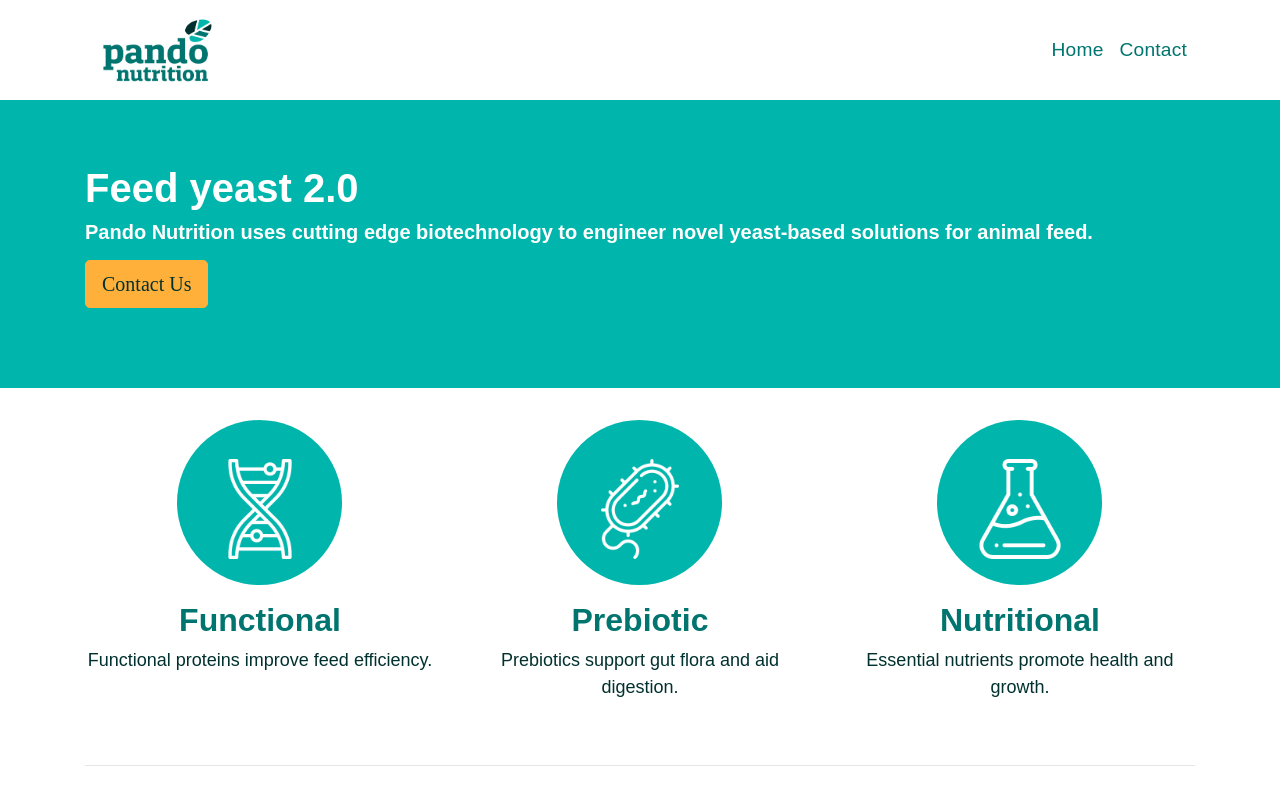
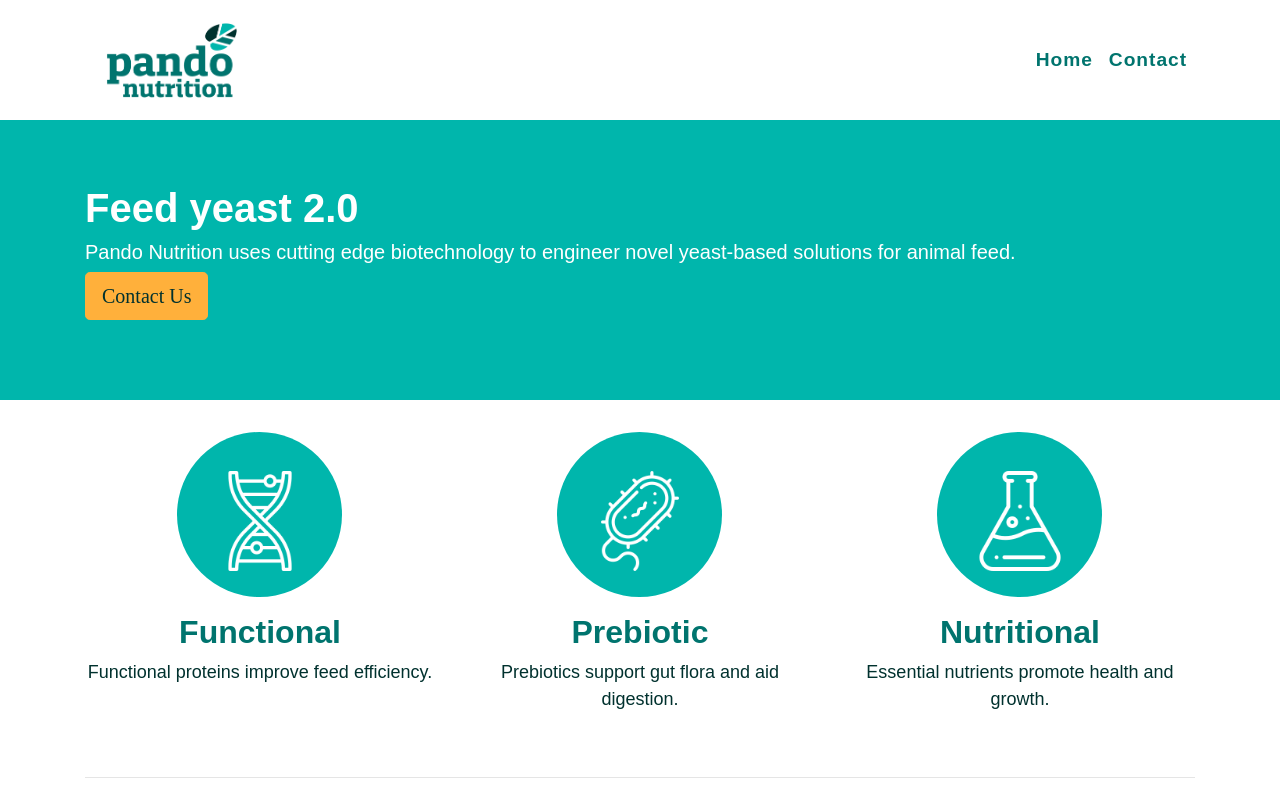
Before and after one commit to dmanofsky/pandositev04, a website: page src/index.html in a window 1280 px wide. Shown: the top 800 px of the page. Drawn offline with Linux system fonts and the light colour scheme; a web font is replaced by a local one.

Commit message:
most of Jareds stuff comitted

```diff
--- a/src/index.html
+++ b/src/index.html
@@ -20,14 +20,14 @@
         <!-- navigation bar-->
         <nav class="navbar navbar-expand-lg navbar-light sticky-top bg-white py-0 px-5">
             <div class="container">
-                <a class="navbar-brand p-0 m-0" href="https://www.pandonutrition.com"><img src="assets/logos/color@0.5x.png" alt="Generic placeholder image" height="100"></a>
+                <a class="navbar-brand p-0 m-0" href="https://www.pandonutrition.com"><img src="assets/logos/color@0.5x.png" alt="Generic placeholder image" height="120"></a>
                 <button class="navbar-toggler" type="button" data-toggle="collapse" data-target="#navbarSupportedContent">
                     <span class="navbar-toggler-icon"></span>
                 </button>
                 <div class="collapse navbar-collapse" id="navbarSupportedContent">
-                    <ul class="navbar-nav ml-auto"  style="letter-spacing: .01em;">
+                    <ul class="navbar-nav ml-auto">
                         <li class="nav-item">
-                            <a class="nav-link text-primary" href="https://www.pandonutrition.com">Home</a>
+                            <a class="nav-link float-right text-primary" href="https://www.pandonutrition.com">Home</a>
                         </li>
                         <!--<li class="nav-item">
                             <a class="nav-link text-primary" href="mailto:info@pandonutrition.com">About</a>
@@ -44,7 +44,7 @@
                             </div>
                         </li>-->
                         <li class="nav-item">
-                            <a class="nav-link text-primary" href="mailto:info@pandonutrition.com">Contact</a>
+                            <a class="nav-link float-right text-primary" href="mailto:info@pandonutrition.com">Contact</a>
                         </li>
                     </ul>
                 </div>
@@ -56,7 +56,7 @@
             <div class="jumbotron bg-secondary jumbotron-fluid">
                 <div class="container">
                     <h1 class="text-white">Feed yeast 2.0</h1>
-                    <h2 class="lead text-white">Pando Nutrition uses cutting edge biotechnology to engineer novel yeast-based solutions for animal feed.</p>
+                    <h5 class="text-white">Pando Nutrition uses cutting edge biotechnology to engineer novel yeast-based solutions for animal feed.</h5>
                     <p class="lead">
                         <a class="btn btn-warning btn-lg text-tertiary" href="mailto:info@pandonutrition.com" role="button">Contact Us</a>
                     </p>
@@ -137,8 +137,8 @@
         <!-- footer -->
         <footer>
             <div class="container py-2">
-                <p class="float-right m-2"><a class="text-tertiary" href="mailto:info@pandonutrition.com">info@pandonutrition.com</a></p>
-                <p class="text-tertiary m-2">© 2018 Pando Nutrition, Inc. · <a class="text-tertiary" href="https://twitter.com/pandonutrition">Twitter</a> · <a class="text-tertiary" href="https://www.linkedin.com/company/pando-nutrition/">LinkedIn</a></p>
+                <p class="float-right m-2"><a class="text-tertiary" href="https://twitter.com/pandonutrition">Twitter</a> · <a class="text-tertiary" href="https://www.linkedin.com/company/pando-nutrition/">LinkedIn</a> · <a class="text-tertiary" href="mailto:info@pandonutrition.com">info@pandonutrition.com</a></p>
+                <p class="text-tertiary m-2">© 2018 Pando Nutrition, Inc.</p>
             </div>
         </footer>
 
--- a/src/scss/styles.scss
+++ b/src/scss/styles.scss
@@ -17,7 +17,8 @@ $body-bg: #ffffff;
 
 body {
   font-family: 'museo-sans', sans-serif !important;
-  font-size: 1.2rem !important; }
+  font-size: 1.2rem !important;
+  font-weight: 500 !important; }
 
 h1 {
   font-weight: 900 !important; }
@@ -58,14 +59,15 @@ p {
   width: auto;
   height: auto; }
 
-  .navbar-lights {
-
-}
-
 .navbar-toggler {
   color: #736D6D !important;
   border: none !important;
   }
 
+.nav-link {
+  letter-spacing: .05em !important;
+  font-weight: 900 !important;
+}
+
 // Bootstrap Sass Imports
 @import "node_modules/bootstrap/scss/bootstrap";
```
Also changed, not shown: src/css/styles.css.
